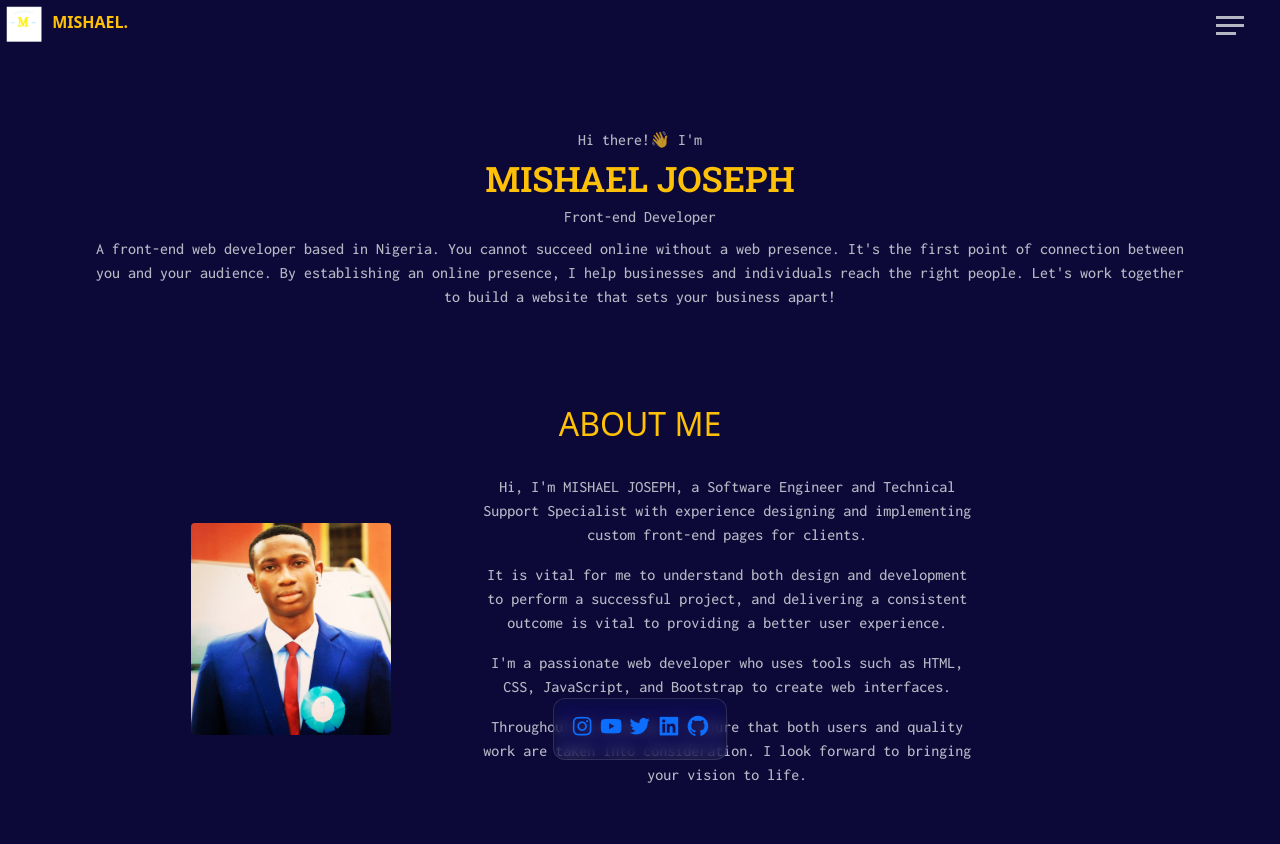
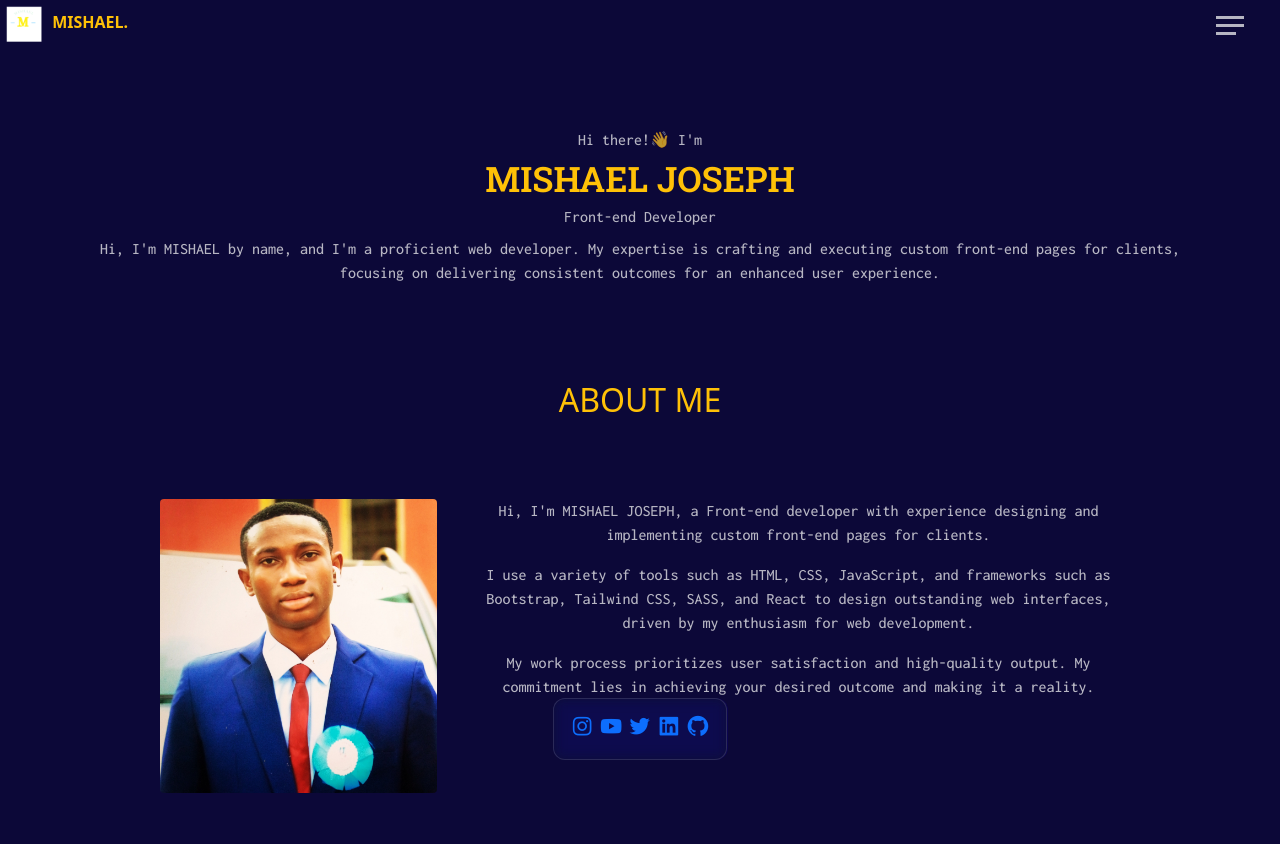
Before and after one commit to Mishael-Joe/Personal-portfolio, a website: page index.html in a window 1280 px wide. Shown: the top 844 px of the page. Drawn offline with nearby package versions, Linux system fonts and the light colour scheme.

Commit message:
second commit

```diff
--- a/SASSCSS/Sass/_mainbody.scss
+++ b/SASSCSS/Sass/_mainbody.scss
@@ -58,11 +58,15 @@ main {
 
     .about-me {
 
-        .container {
+        .container-fluid {
+            width: 90vw;
 
-            .row {
+            .flex {
                 color: $text-color;
                 font-family: 'Inconsolata', monospace;
+                display: flex;
+                flex-direction: row;
+                gap: 2.5rem;
             }
         }
     }
--- a/SASSCSS/Sass/_responsive.scss
+++ b/SASSCSS/Sass/_responsive.scss
@@ -5,15 +5,29 @@
         }
 
         main {
+            margin: 0;
 
             .intro {
                 width: 100vw;
                 margin-left: 2rem;
                 .my__name {
-                    font-weight: weight(bold);
-                    font-size: size(sm-only);
+                    // font-weight: weight(regular);
+                    // font-size: size(sm-only);
+                    font-size: 10px;
                 }
             }
+
+            .about-me {
+
+                .container-fluid {
+
+                    .flex {
+                        display: flex;
+                        flex-direction: column;
+                    }
+                }
+            }
+
             .my-services {
                 margin-left: 2rem;
             }
@@ -21,7 +35,7 @@
 
         footer {
             .container {
-                font-size: 2.5vw;
+                font-size: 2.2vw;
             }
         }
     }
@@ -32,11 +46,26 @@
 
     main {
 
+        .about-me {
+
+            .container-fluid {
+
+                .flex {
+                    img {
+                        width: 50%;
+                        height: auto;
+                    }
+                    display: flex;
+                    flex-direction: column;
+                }
+            }
+        }
+
         /* Responsive layout - when the screen is less than 600px wide,
         make the two columns stack on top of each other instead of next to each other */
         .contact {
             .container {
-                width: 100vw;
+                width: 90vw;
                 .col-25, .col-75 {
                     width: 100%;
                     margin-top: 0;
--- a/index.html
+++ b/index.html
@@ -8,7 +8,7 @@
     <link href="https://cdn.jsdelivr.net/npm/bootstrap@5.0.2/dist/css/bootstrap.min.css" rel="stylesheet" integrity="sha384-EVSTQN3/azprG1Anm3QDgpJLIm9Nao0Yz1ztcQTwFspd3yD65VohhpuuCOmLASjC" crossorigin="anonymous">
     <link href='https://unpkg.com/boxicons@2.1.2/css/boxicons.min.css' rel='stylesheet'>
     <link rel="stylesheet" href="./SASSCSS/Sass/mainsass.css">
-    <link rel="favicon" href="./SASSCSS/favicon/favicon.ico">
+    <link rel="icon" type="image/png" sizes="32x32" href="./SASSCSS/favicon/favicon.ico">
     <title>MISHAEL JOSEPH</title>
 </head>
 <body>
@@ -61,28 +61,24 @@
             </div>
 
             <div class="container-fluid intro__text text-center m-2">
-                <p>A front-end web developer based in Nigeria.
-                    You cannot succeed online without a web presence. It's the first point of connection between you and your audience.
-                    By establishing an online presence, I help businesses and individuals reach the right people.
-                    Let's work together to build a website that sets your business apart!
+                <p>Hi, I'm MISHAEL by name, and I'm a proficient web developer. My expertise is crafting and executing custom front-end pages for clients, focusing on delivering consistent outcomes for an enhanced user experience.
                 </p>
             </div>
         </section>
         <!----------Heading---Start--Ends------------->
 
         <!---------------About--me----Start---------->
-        <section class="about-me" id="about-me">
-            <div class="container p-5">
-                <h2 class="py-4 text-center text-warning">ABOUT ME</h2>
-                <div class="row text-center">
-                    <div class="col-lg-4 col-sm-6 col-md-6">
-                        <img src="./SASSCSS/images/Mishael.jpg" class="img-fluid rounded m-5" width="200" alt="A picture of Mishael">
+        <section class="about-me " id="about-me">
+            <div class="container-fluid p-5 text-center">
+                <h2 class="py-4 text-warning">ABOUT ME</h2>
+                <div class="flex">
+                    <div class="">
+                        <img src="./SASSCSS/images/Mishael.jpg" class="img-fluid rounded m-5" width="600px" alt="A picture of Mishael">
                     </div>
-                    <div class="col-lg-6 col-sm-6 col-md-4">
-                        <p>Hi, I'm MISHAEL JOSEPH, a Software Engineer and Technical Support Specialist with experience designing and implementing custom front-end pages for clients.</p>
-                        <p>It is vital for me to understand both design and development to perform a successful project, and delivering a consistent outcome is vital to providing a better user experience.</p>
-                        <p>I'm a passionate web developer who uses tools such as HTML, CSS, JavaScript, and Bootstrap to create web interfaces.</p>
-                        <p>Throughout my process, I ensure that both users and quality work are taken into consideration. I look forward to bringing your vision to life.</p>
+                    <div class=" p m-5">
+                        <p>Hi, I'm MISHAEL JOSEPH, a Front-end developer with experience designing and implementing custom front-end pages for clients.</p>
+                        <p>I use a variety of tools such as HTML, CSS, JavaScript, and frameworks such as Bootstrap, Tailwind CSS, SASS, and React to design outstanding web interfaces, driven by my enthusiasm for web development.</p>
+                        <p>My work process prioritizes user satisfaction and high-quality output. My commitment lies in achieving your desired outcome and making it a reality.</p>
                     </div>
                 </div>
             </div>
--- /dev/null
+++ b/package.json
@@ -0,0 +1,5 @@
+{
+  "dependencies": {
+    "swiper": "^9.2.4"
+  }
+}
```
Also changed, not shown: SASSCSS/Sass/mainsass.css, 2 other files.
